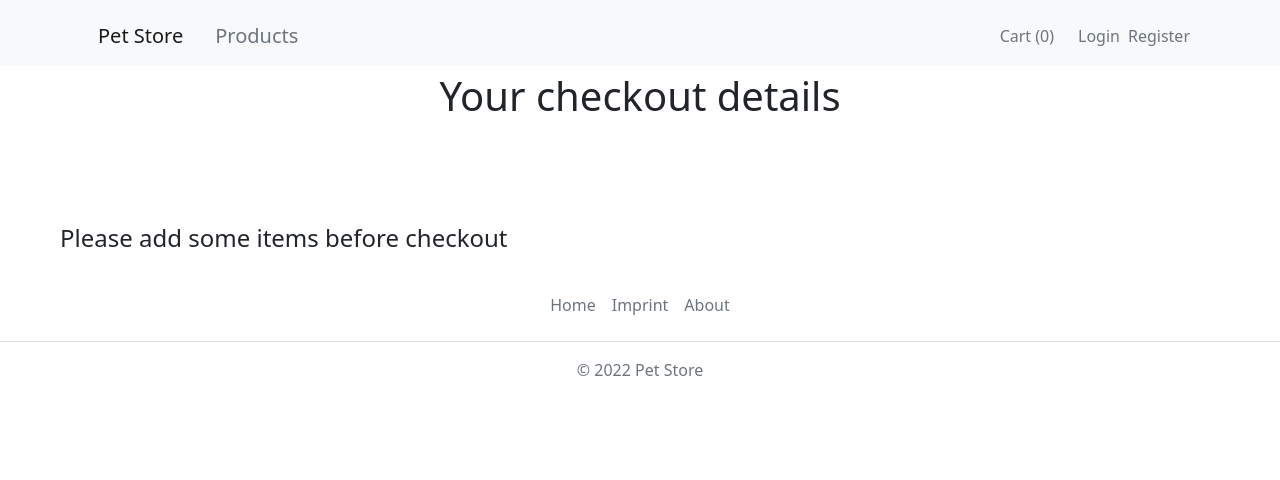
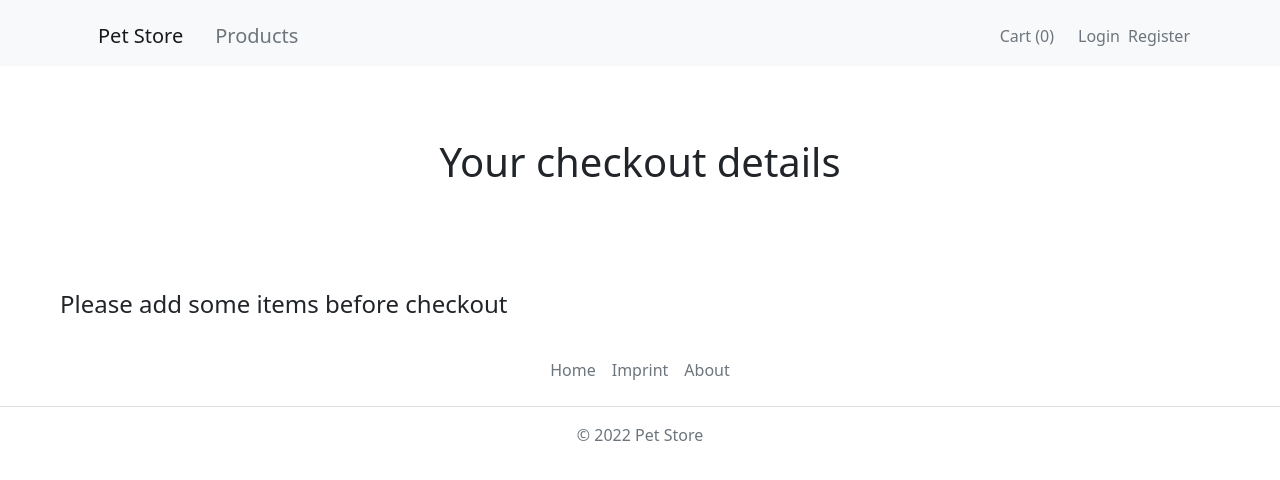
Before and after one commit to emigiusto/petstore-react-demo, a React (Create React App) app in the folder react-client/: page /checkout in a window 1280 px wide. Shown: the top 480 px of the page. Built offline with nearby package versions, Linux system fonts and the light colour scheme; no server answers.

Commit message:
Fixed goback button

```diff
--- a/react-client/src/components/Checkout/Checkout.css
+++ b/react-client/src/components/Checkout/Checkout.css
@@ -1,24 +1,17 @@
 .goback {
 
+    padding-top: 16px;
     color: black;
     text-decoration: none;
     display: flex;
     justify-content: center;
     align-items: center;
+    cursor: pointer;
 }
 
 .returnDiv {
     display: flex;
     justify-content: left;
-}
-
-.goback {
-
-    color: black;
-    text-decoration: none;
-    display: flex;
-    justify-content: center;
-    align-items: center;
 }
 
 .img{
--- a/react-client/src/components/GeneralComponents/GoBackButton.js
+++ b/react-client/src/components/GeneralComponents/GoBackButton.js
@@ -2,6 +2,7 @@ import React from 'react'
 import { useNavigate } from 'react-router-dom'
 import { faArrowLeft } from '@fortawesome/free-solid-svg-icons'
 import { FontAwesomeIcon } from '@fortawesome/react-fontawesome'
+import '../Checkout/Checkout.css'
 
 export default function GoBackButton() {
 
@@ -9,7 +10,7 @@ export default function GoBackButton() {
 
   return (
     <div className="col-sm-12 d-flex justify-content-left px-5 mx-5">
-        <button className="goback px-3" onClick = {() => navigate(-1)}> <FontAwesomeIcon icon={faArrowLeft} />Go back</button>
+        <div className="goback px-3" onClick = {() => navigate(-1)}> <FontAwesomeIcon icon={faArrowLeft} />Go back</div>
     </div>
   )
 }
--- a/react-client/src/components/GeneralComponents/Header.css
+++ b/react-client/src/components/GeneralComponents/Header.css
@@ -1,9 +1,3 @@
-.stickyheader {
-    position:fixed;
-    width: 100%;
-    top: 0;
-    z-index: 100;
-}
 
 /* Media Queries */
 @media only screen and (max-width: 600px) {
--- a/react-client/src/components/ProductDetailspage/ProductDetails/ProductDetails.js
+++ b/react-client/src/components/ProductDetailspage/ProductDetails/ProductDetails.js
@@ -1,6 +1,8 @@
 import React from 'react'
 
 export default function ProductDetails(props) {
+
+    console.log(props.product)
     return (
         <div className="row p-5 mx-5">
             <div className="col-sm">
```
